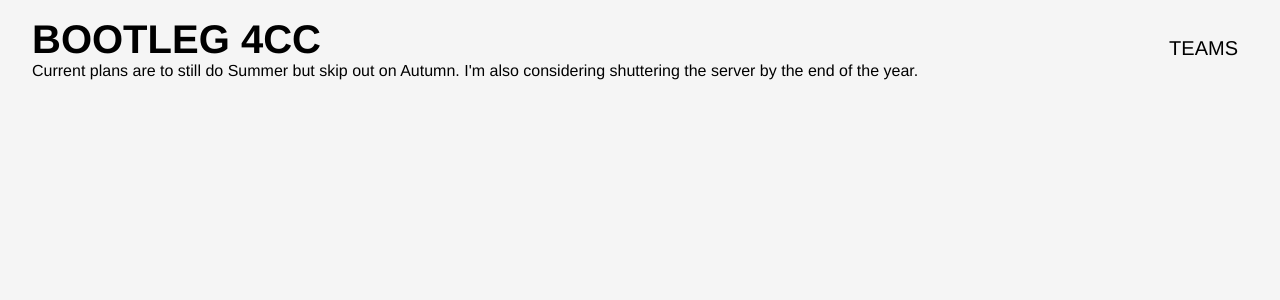
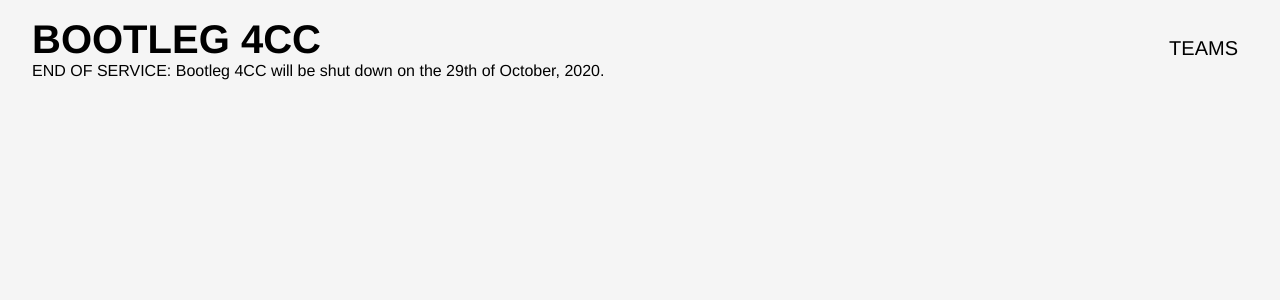
Before and after one commit to Hamuko/daiseihai, a Django app: template daiseihai/archive/jinja2/archive/team_list.html in a window 1280 px wide. Shown: the top 300 px of the page. Run offline with Django 3.2, Linux system fonts and the light colour scheme; the template is opened without the code that fills it, so the values that code supplies are empty; style sheets or scripts are compiled from the project's sources; some libraries are stand-ins or nearby versions.

Commit message:
Add end of service announcement

```diff
--- a/daiseihai/archive/jinja2/archive/base.html
+++ b/daiseihai/archive/jinja2/archive/base.html
@@ -15,7 +15,7 @@
     <header>
         <a href="{{ url('index') }}">
             <h1>Bootleg 4CC</h1>
-            <p>Current plans are to still do Summer but skip out on Autumn. I'm also considering shuttering the server by the end of the year.</p>
+            <p>END OF SERVICE: Bootleg 4CC will be shut down on the 29th of October, 2020.</p>
         </a>
         <nav>
             <a href="{{ url('team_list') }}">Teams</a>
```
